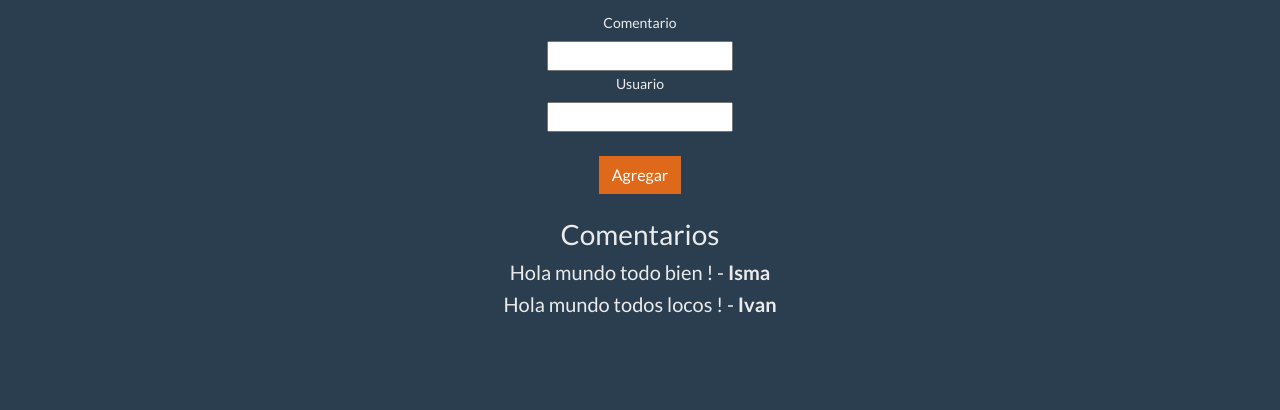
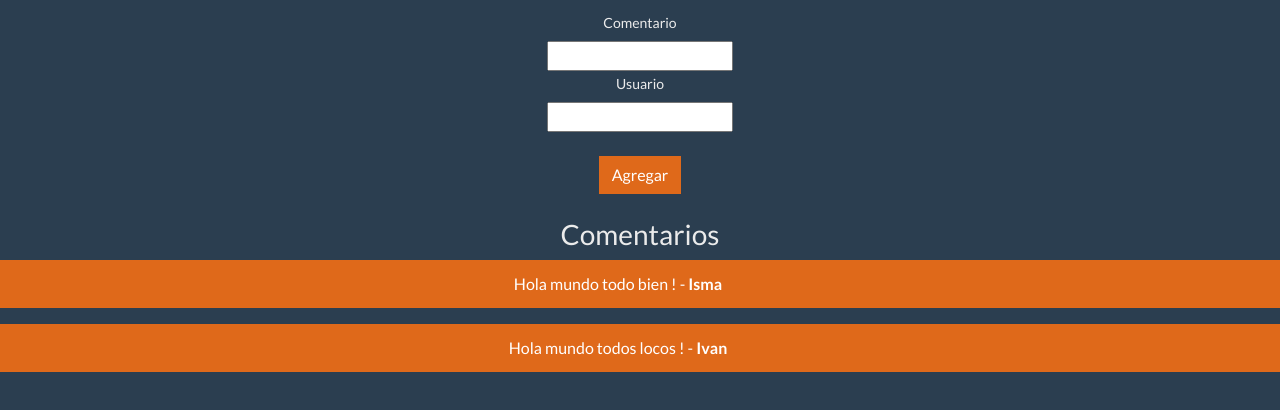
Before and after one commit to ivan-sf/curso_angular, a plain HTML site: page index.html in a window 1280 px wide. Shown: the part 70-480 px from the top of the page. Drawn offline with nearby package versions, Linux system fonts and the light colour scheme.

Commit message:
Sistema de comentarios en html vista finalizada

```diff
--- a/index.html
+++ b/index.html
@@ -23,9 +23,15 @@
 
 
 		<h3>Comentarios</h3>
-			<h5 ng-repeat="comentario in comentarios">
-				{{comentario.comentario}} - <b> {{ comentario.usuario }} </b>
-			</h5>
+
+		<div class="bs-component" ng-repeat="comentario in comentarios">
+              <div class="alert alert-dismissible alert-primary">
+                {{comentario.comentario}} - <b> {{ comentario.usuario }} </b>
+              </div>
+            <div id="source-button" class="btn btn-primary btn-xs" style="display: none;">&lt; &gt;</div>
+        </div>
+
+
 
 	</center>
 
```
